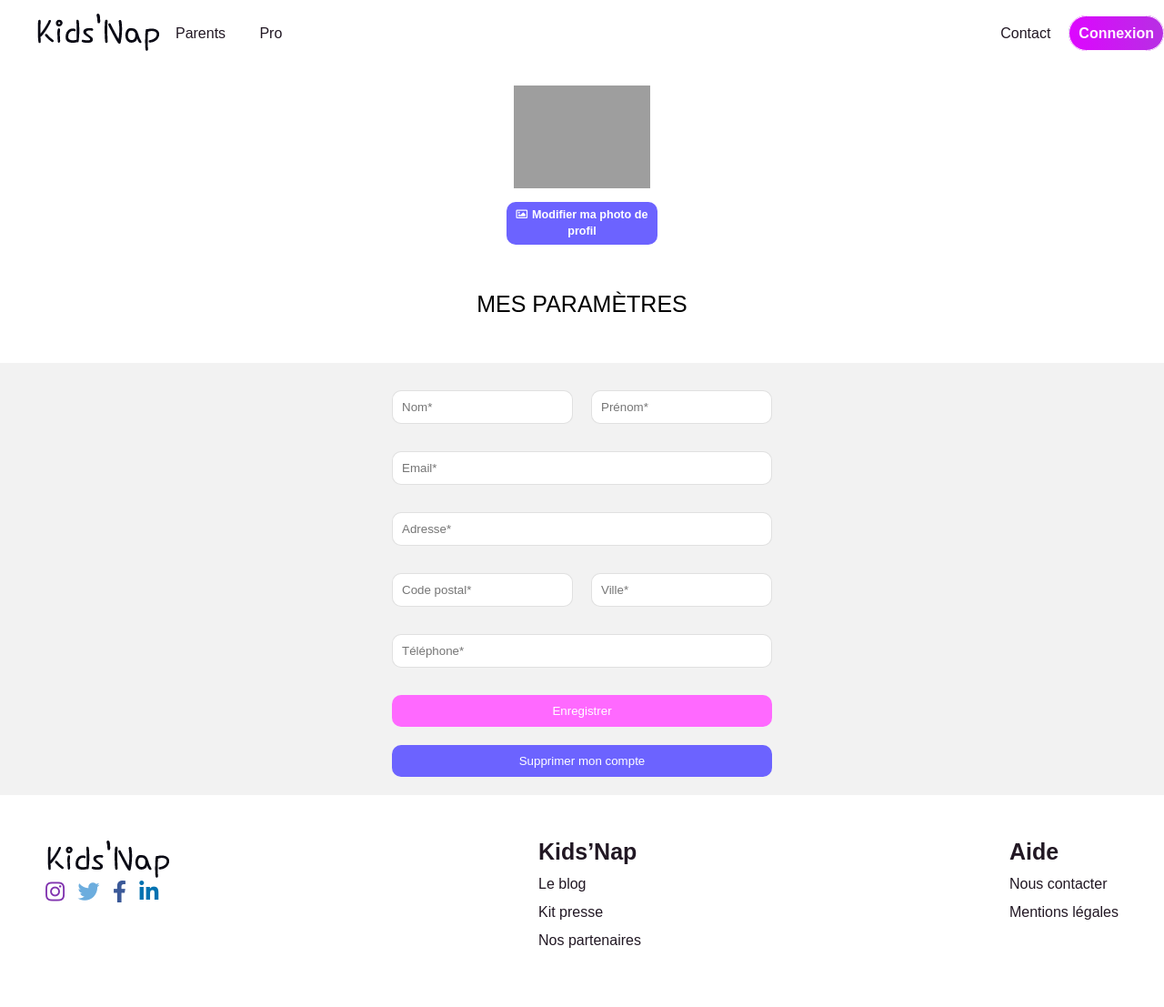
After one commit to QVan27/KidsNap, a PHP site: template base_mvc/App/Views/profil-pros.php in a window 1280 px wide. The commit adds this page. Shown: the whole page at 91% size. Run offline with PHP 8.4, Linux system fonts and the light colour scheme; the template is opened without the code that fills it, so the values that code supplies are empty; some libraries are stand-ins or nearby versions; grey boxes are pictures that could not be loaded.

Commit message:
modifier profil pros

```diff
--- a/base_mvc/App/Views/dashboard-pros.php
+++ b/base_mvc/App/Views/dashboard-pros.php
@@ -13,7 +13,7 @@
             <p class="ppmail">Pierre Kiroule - 50 ans</p>
             <p class="ppmail">pierrekiroule@gmail.com</p>
             <p class="ppmail">Crèche</p>
-            <a href="index.php?page=profil-parents" class="btnprofil btnprofil1">Modifier profil</a>
+            <a href="index.php?page=profil-pros" class="btnprofil btnprofil1">Modifier profil</a>
         </div>
         <div class="sheet-wrap">
             <div id="sheet-two" class="dash-sheet">
--- /dev/null
+++ b/base_mvc/App/Views/profil-pros.php
@@ -0,0 +1,58 @@
+<section class="profilParents">
+    <div class="headprofil">
+        <img class="pp-size" src="asset/image/pp12.svg" alt="">
+        <a href="" class="btnmodif btnprofil btnpros"><i class="far fa-image"></i>Modifier ma photo de profil</a>
+        <h3 class="dash-text profil-text">Mes paramètres</h3>
+    </div>
+    <div class="formProfil">
+        <form id="formprofilpros" action="">
+
+            <!-- NOM -->
+            <div class="form-group ">
+                <label for="nom"></label>
+                <input type="text" name="nom" id="nomProfilPros" class="inputprofil inputname" placeholder="Nom*">
+                <!-- </div> -->
+
+                <!-- PRENOM -->
+                <!-- <div class="form-group"> -->
+                <label for="prenom"></label>
+                <input type="text" name="prenom" id="prenomProfilPros" class="inputprofil" placeholder="Prénom*">
+            </div>
+
+            <!-- EMAIL -->
+            <div class="form-group">
+                <label for="mail"></label>
+                <input type="mail" name="mail" id="mailProfilPros" class="inputprofil" placeholder="Email*">
+            </div>
+
+            <!-- ADRESSE -->
+            <div class="form-group">
+                <label for="adresse"></label>
+                <input type="text" name="adresse" id="adresseProfilPros" class="inputprofil" placeholder="Adresse*">
+            </div>
+
+            <!-- CODE POSTAL -->
+            <div class="form-group">
+                <label for="code"></label>
+                <input type="text" name="code" id="villeProfilPros" class="inputprofil inputname" placeholder="Code postal*">
+                <!-- </div> -->
+
+                <!-- VILLE -->
+                <!-- <div class="form-group"> -->
+                <label for="ville"></label>
+                <input type="text" name="code" id="cpProfilPros" class="inputprofil" placeholder="Ville*">
+            </div>
+
+            <!-- TELEPHONE -->
+            <div class="form-group">
+                <label for="telephone"></label>
+                <input type="text" name="telephone" id="telephoneProfilPros" class="inputprofil" placeholder="Téléphone*">
+            </div>
+
+            <!-- ENVOYER -->
+            <div class="submitButtonprofil">
+                <input type="submit" name="envoyer" id="enregistrerPros" value="Enregistrer" class="buttonprofil">
+                <input type="submit" name="supprimer" id="supprimerPros" value="Supprimer mon compte" class="buttonprofil">
+            </div>
+    </div>
+</section>
--- a/base_mvc/Config/routeur.php
+++ b/base_mvc/Config/routeur.php
@@ -82,7 +82,11 @@ switch ($page) {
 
     case 'profil-parents':
         $dashboard = new DashboardController();
-        $dashboard->showProfil();
+        $dashboard->showProfilParents();
+        break;
+    case 'profil-pros':
+        $dashboard = new DashboardController();
+        $dashboard->showProfilPros();
         break;
 
     default:
--- a/base_mvc/public/asset/css/style.css
+++ b/base_mvc/public/asset/css/style.css
@@ -1721,7 +1721,7 @@ h2 {
     justify-content: center;
     background-color: #F2F2F2;
 }
-#formprofil{
+#formprofilparents, #formprofilpros{
     margin: 20px 0;
 }
 
@@ -1734,7 +1734,7 @@ h2 {
     margin-bottom: 20px;
 }
 
-#formprofil input{
+#formprofilparents input, #formprofilpros input{
     width: 100%;
     margin-top: 10px;
 }
@@ -1746,26 +1746,49 @@ h2 {
 .inputname{
     margin-right: 20px;
 }
-
+/* BUTTON PARENTS */
 .buttonprofil{
     border-radius: 10px;
     border: none;
     color: var(--white);
-    /* width: 100%; */
     padding: 10px;
     cursor: pointer;
-}
-#enregistrer{
+    transition: all .6s ease-in-out;
+}
+#enregistrerParents{
     background-color: var(--violet-light);
     margin-bottom: 10px;
 }
-#enregistrer:hover{
+#enregistrerParents:hover{
     background-color: var(--violet);
 }
-#supprimer{
+#supprimerParents{
     background-color: #8882ff;
 }
-#supprimer:hover{
+#supprimerParents:hover{
     background-color: var(--blue-btn);
 }
-/* PROFIL PARENTS */
+
+
+/* BUTTON PROS */
+.btnpros{
+    background-color: var(--blue-btn);
+}
+
+.btnpros:hover{
+    background-color: #2658F0;
+}
+#enregistrerPros{
+    background-color: var(--violet-light);
+    margin-bottom: 10px;
+}
+#enregistrerPros:hover{
+    background-color: var(--violet);
+}
+#supprimerPros{
+    background-color: var(--blue-btn);
+}
+#supprimerPros:hover{
+    background-color: #2658F0;
+}
+/* PROFIL PARENTS - PROS*/
```
Also changed, not shown: base_mvc/App/Controller/DashboardController.php (+10 -1 lines), base_mvc/App/Views/profil-parents.php (+10 -10 lines).
